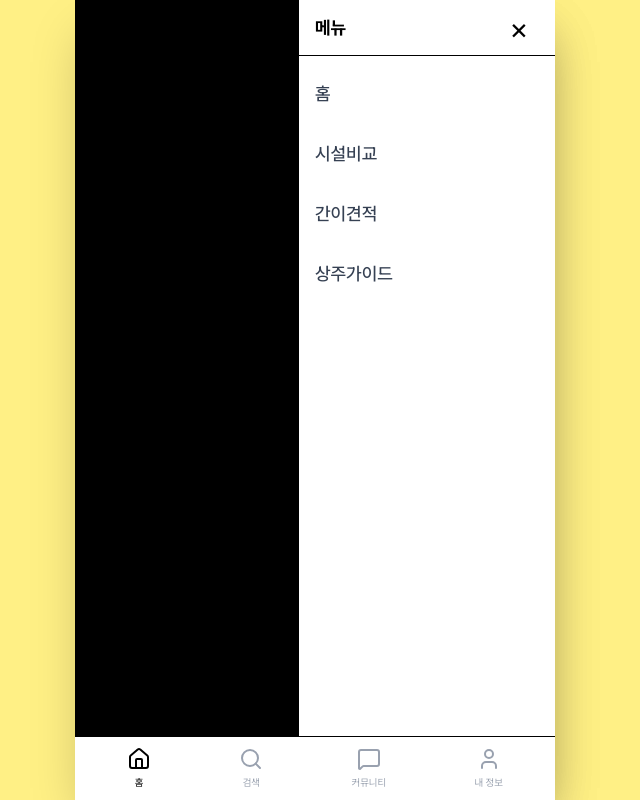
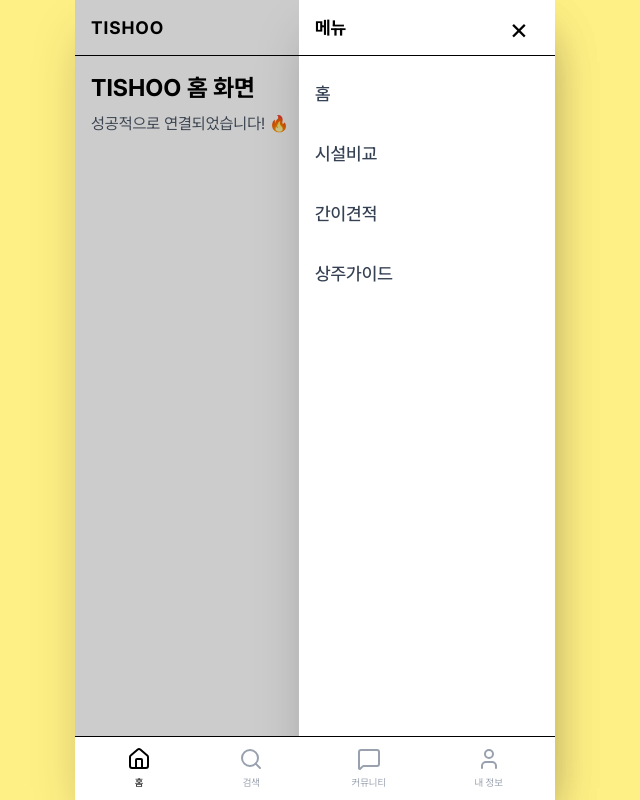
Before and after one commit to dokkk0dahee/Tishoo, a React (Vite) app: page / in a window 1280 px wide. Both pictures are taken after a click on the button 844 px from the left and 27 px from the top of the page. Shown: the whole page, without its empty margins (325-965 px from the left). Built offline with nearby package versions, Linux system fonts and the light colour scheme.

Commit message:
[STYPE] 햄버거 메뉴 클릭시 백그라운드 색상 수정

```diff
--- a/src/components/Header.jsx
+++ b/src/components/Header.jsx
@@ -24,7 +24,7 @@
         {/* 메뉴 전체를 감싸는 투명한 방어막*/}
         <div className={`absolute inset-0 z-50 transition-all duration-300 ${
             isOpen ? "visible opacity-100" : "invisible opacity-0 pointer-events-none"}`}>
-            <div className="absolute inset-0 bg-black bg-opacity-100" //바깥 어두운 배경 (여기를 누르면 무조건 닫힘)
+            <div className="absolute inset-0 bg-black/20" //바깥 어두운 배경 (여기를 누르면 무조건 닫힘)
                 onClick={() => setIsOpen(false)} />
 
             {/* 우측 슬라이드 메뉴 바 */}
```
